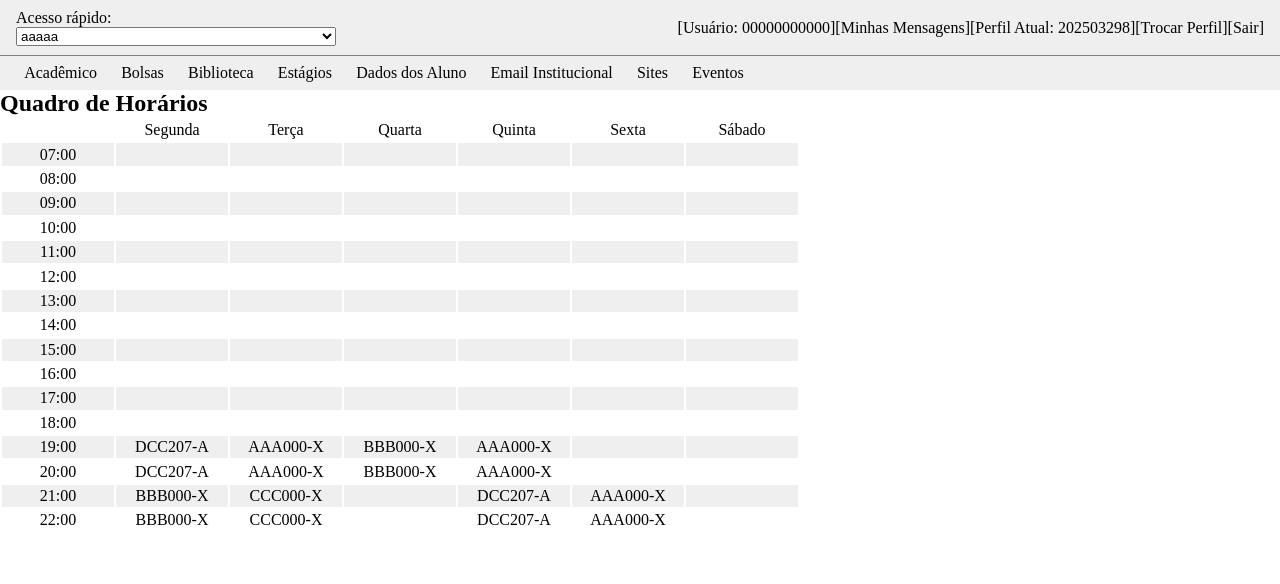
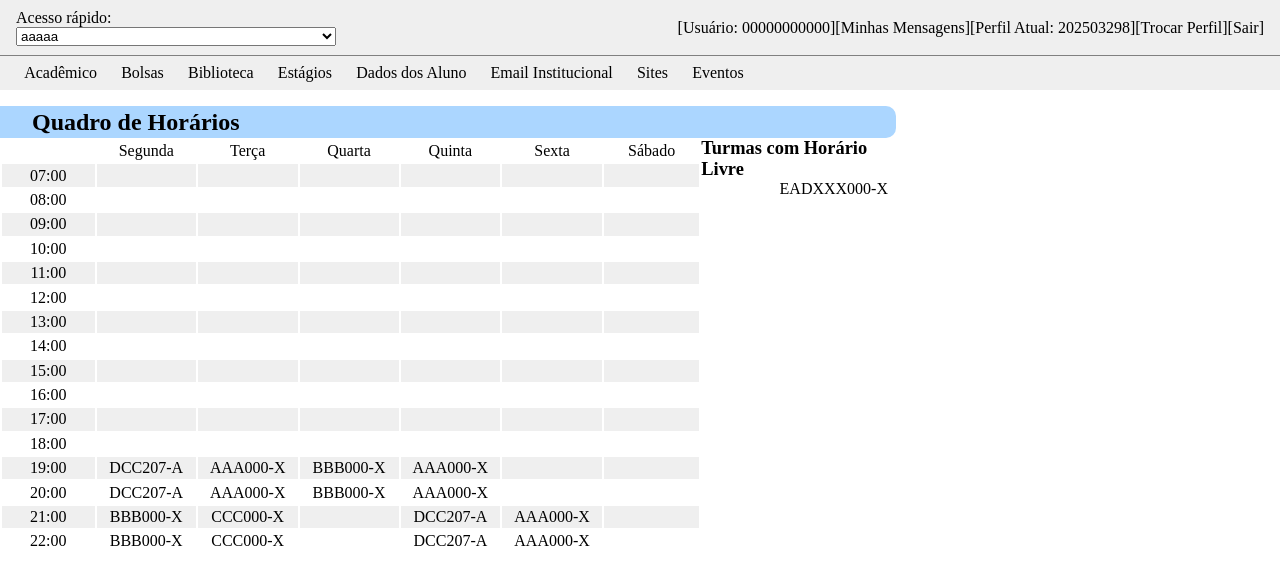
Before and after one commit to ufjf-dcc207/ufjf-dcc207-2024-3-a-atv02-VanessaTrajano, a React (Vite) app: page / in a window 1280 px wide. Shown: the top 584 px of the page. Built offline with nearby package versions, Linux system fonts and the light colour scheme.

Commit message:
Estiliza o quadro de horários

```diff
--- /dev/null
+++ b/src/components/QuadroHorarios.css
@@ -0,0 +1,30 @@
+.container{
+    width: 70%;
+}
+
+.quadro{
+    display: flex;
+    justify-content: space-between;
+}
+
+.titulo-quadro{
+    background-color: #ABD6FF;
+    width: 100%;
+    height: 2rem;
+    border-radius: 0 10px 10px 0;
+    padding-left: 2rem;
+    display: flex;
+    align-items: center;
+    margin-top: 1rem;
+}
+
+.horario-livre{
+    padding-right: 8px;
+    display: flex;
+    flex-direction: column;
+    align-items: end;
+}
+
+.horario-livre h3{
+    font-size: 1.15rem;
+}
--- a/src/components/QuadroHorarios.tsx
+++ b/src/components/QuadroHorarios.tsx
@@ -1,11 +1,12 @@
 import LinhaTabela from "./LinhaTabela";
+import "./QuadroHorarios.css";
 
 function QuadroHorarios() {
   return (
-    <>
-      <h2>Quadro de Horários</h2>
+    <div className="container">
+      <h2 className="titulo-quadro">Quadro de Horários</h2>
 
-      <section>
+      <section className="quadro">
         <table>
           <LinhaTabela cinza={false} cel1="" cel2="Segunda" cel3="Terça" cel4="Quarta" cel5="Quinta" cel6="Sexta" cel7="Sábado"/>
           <LinhaTabela cinza={true} cel1="07:00" cel2="" cel3="" cel4="" cel5="" cel6="" cel7="" />
@@ -25,9 +26,12 @@ function QuadroHorarios() {
           <LinhaTabela cinza={true} cel1="21:00" cel2="BBB000-X" cel3="CCC000-X" cel4="" cel5="DCC207-A" cel6="AAA000-X" cel7="" />
           <LinhaTabela cinza={false} cel1="22:00" cel2="BBB000-X" cel3="CCC000-X" cel4="" cel5="DCC207-A" cel6="AAA000-X" cel7="" />
         </table>
-        <div></div> {/* turmas com horarios livres */}
+        <div className="horario-livre">
+          <h3>Turmas com Horário Livre</h3>
+          <p>EADXXX000-X</p>
+        </div>
       </section>
-    </>
+    </div>
   );
 }
 
```
